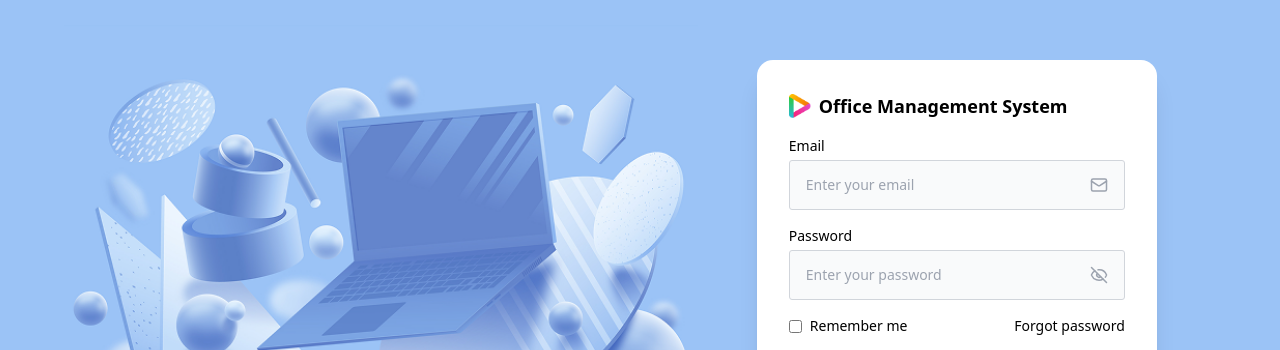
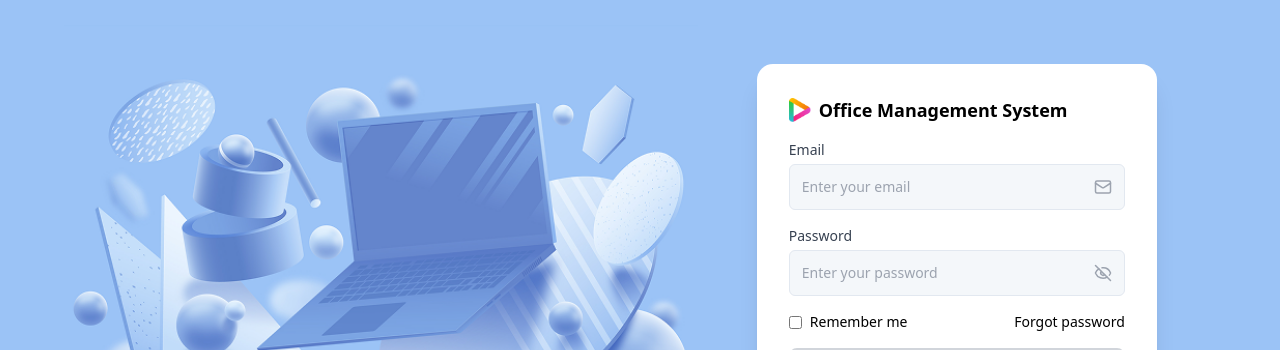
Before and after one commit to Sartaccel/Dev_OMSFrontend, a React (Vite) app: page /login in a window 1280 px wide. Shown: the part 136-486 px from the top of the page. Built offline with nearby package versions, Linux system fonts and the light colour scheme; a web font is replaced by a local one.

Commit message:
Update input.tsx

```diff
--- a/src/components/form/input.tsx
+++ b/src/components/form/input.tsx
@@ -2,12 +2,20 @@ import React, { useState } from "react";
 import { Eye, EyeOff } from "lucide-react";
 
 interface InputProps extends React.InputHTMLAttributes<HTMLInputElement> {
-  label: string;
+  label?: string;
   error?: string;
   icon?: React.ReactNode;
+  variant?: "default" | "login";
 }
 
-const Input = ({ label, error, icon, type, ...rest }: InputProps) => {
+const Input = ({
+  label,
+  error,
+  icon,
+  type,
+  variant = "default",
+  ...rest
+}: InputProps) => {
   const [showPassword, setShowPassword] = useState(false);
 
   const isPassword = type === "password";
@@ -15,38 +23,57 @@ const Input = ({ label, error, icon, type, ...rest }: InputProps) => {
   return (
     <div className="w-full">
       {/* Label */}
-      <label className="block text-sm font-medium mb-1">
-        {label}
-      </label>
+      {label && (
+        <label className="block text-sm font-medium mb-1 text-gray-700">
+          {label}
+        </label>
+      )}
 
-      {/* Input box */}
-    <div
-  className={`relative flex items-center border-[1.2px] border-[rgba(223,233,239,1)] border-[rgba(0,0,0,0.1)] rounded-[3px] h-[50px] px-4 bg-gray-50
-  ${error ? "border-red-500" : "border-gray-300"}
-  focus-within:ring-2 focus-within:ring-primaryBlue`}
->
+      {/* Input Box */}
+      <div
+        className={`
+        relative flex items-center
+        border rounded-md
+        h-[46px] px-3
+        transition-all duration-150
 
+        ${
+          variant === "login"
+            ? "bg-white border-gray-300"
+            : "bg-[#F4F7FA] border-[#E2E8F0]"
+        }
+
+        ${error ? "border-red-500" : ""}
+        focus-within:border-blue-500
+        focus-within:ring-1 focus-within:ring-blue-500
+      `}
+      >
+        {/* Input */}
         <input
           {...rest}
           type={isPassword && showPassword ? "text" : type}
-          className="w-full outline-none text-sm bg-transparent"
+          className="w-full outline-none text-sm bg-transparent placeholder:text-gray-400"
         />
 
-        {/* Right icon */}
+        {/* Right Icon / Password Toggle */}
         {isPassword ? (
           <button
             type="button"
             onClick={() => setShowPassword(!showPassword)}
-            className="text-gray-400"
+            className="ml-2 text-gray-400 hover:text-gray-600 flex items-center"
           >
             {showPassword ? <Eye size={18} /> : <EyeOff size={18} />}
           </button>
         ) : (
-          icon && <span className="text-gray-400">{icon}</span>
+          icon && (
+            <span className="ml-2 text-gray-400 flex items-center">
+              {icon}
+            </span>
+          )
         )}
       </div>
 
-      {/* Error message – RIGHT SIDE */}
+      {/* Error */}
       {error && (
         <p className="text-red-500 text-xs mt-1 text-right">
           {error}
```
